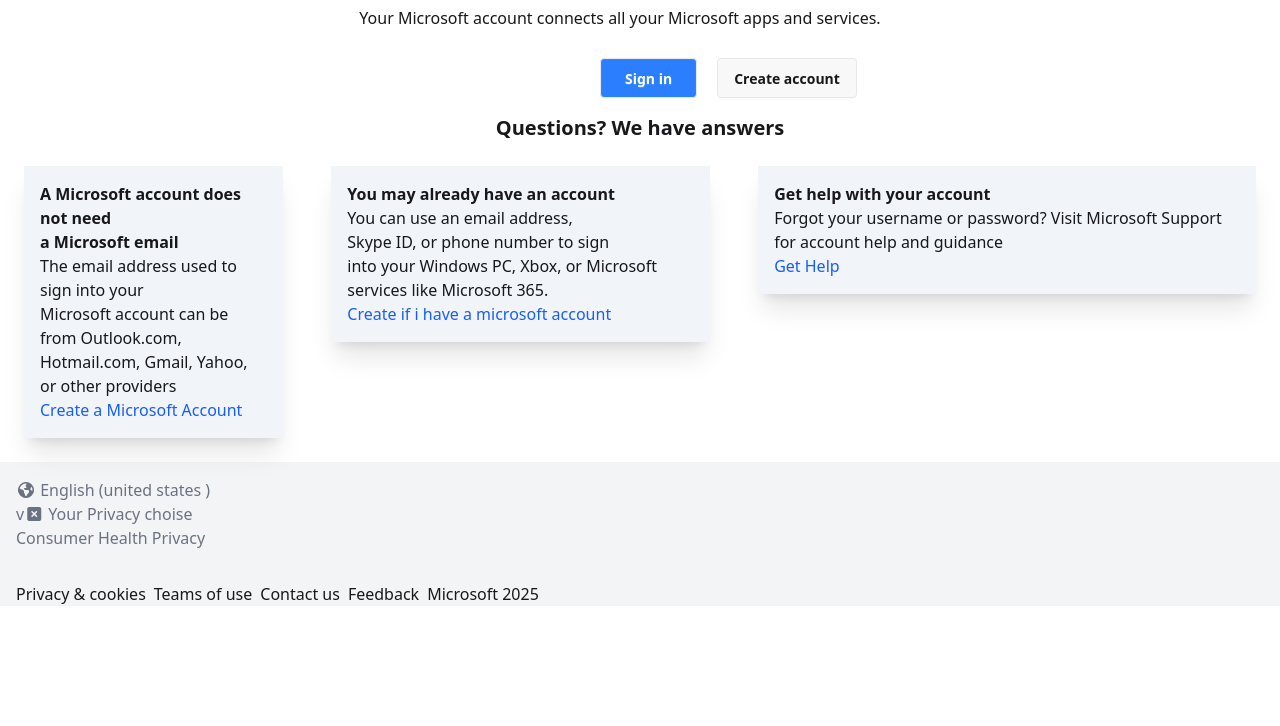
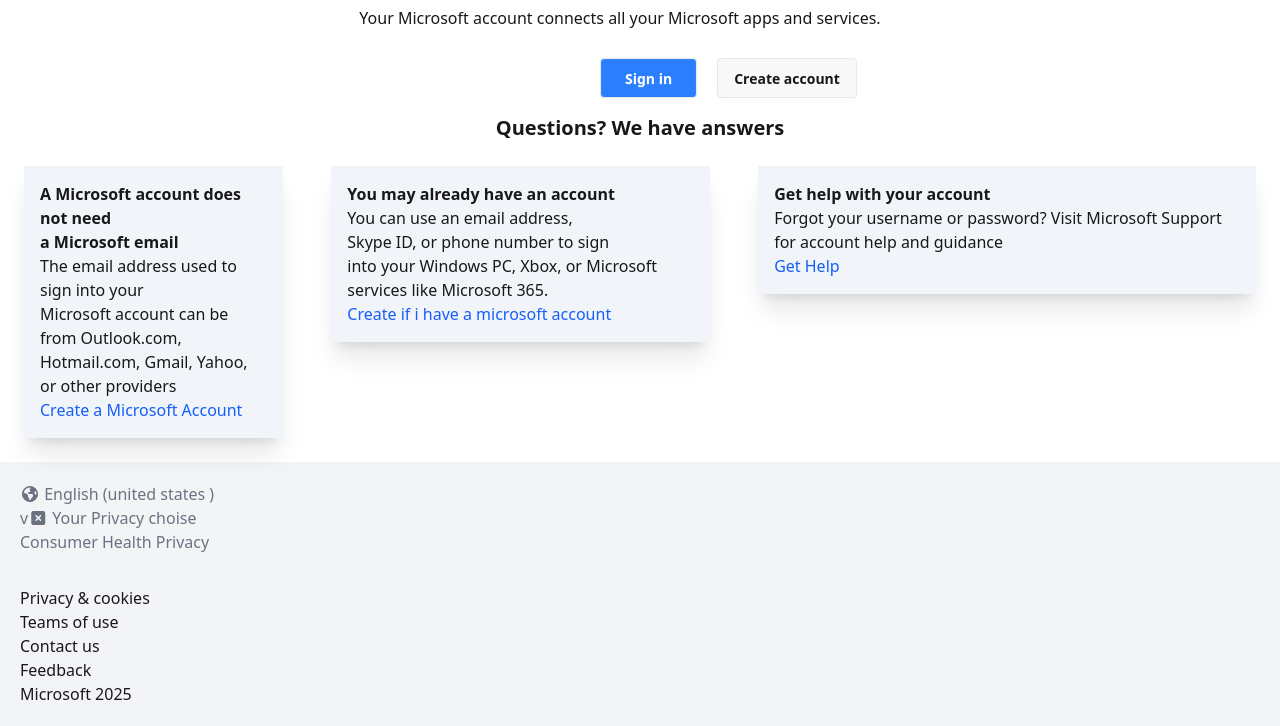
Before and after one commit to alaminislamuchash/microsoft_account, a plain HTML site: page index.html in a window 1280 px wide. Shown: the part 1813-2539 px from the top of the page. Before the commit the page ends 2435 px from the top, so only its background shows below. Drawn offline with nearby package versions, Linux system fonts and the light colour scheme.

Commit message:
change commit

```diff
--- a/index.html
+++ b/index.html
@@ -188,7 +188,7 @@
       </div>
     </div>
     <!--content fourth section end -->
-    <footer class="bg-gray-100">
+    <footer class="bg-gray-100 p-1">
       <div class="p-4">
         <div class="text-gray-500">
           <p>
@@ -206,7 +206,7 @@
         <p class="text-gray-500">Consumer Health Privacy</p>
       </div>
       <div>
-        <ul class="flex m-4 gap-2">
+        <ul class="m-4">
           <li>Privacy & cookies</li>
           <li>Teams of use</li>
           <li>Contact us</li>
```
